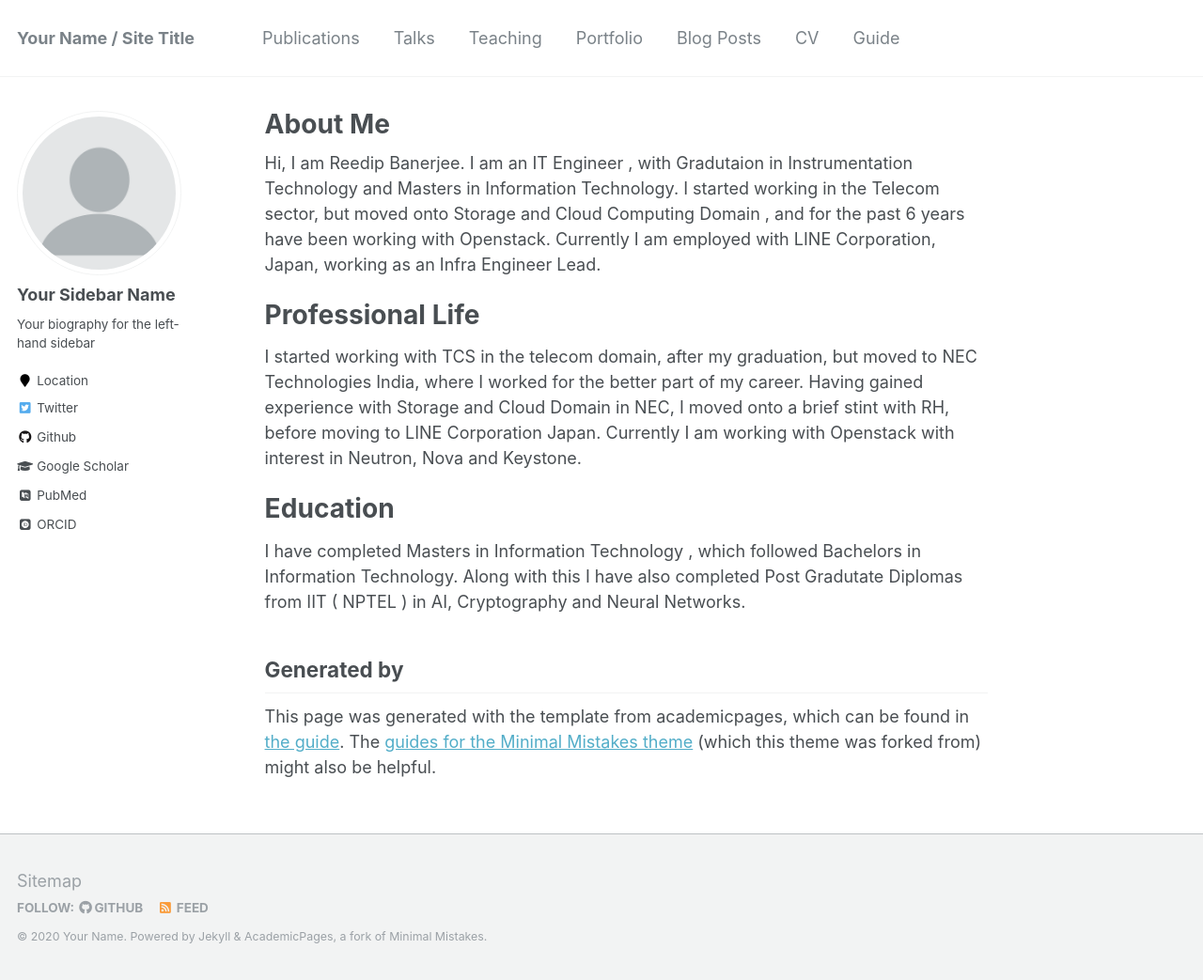
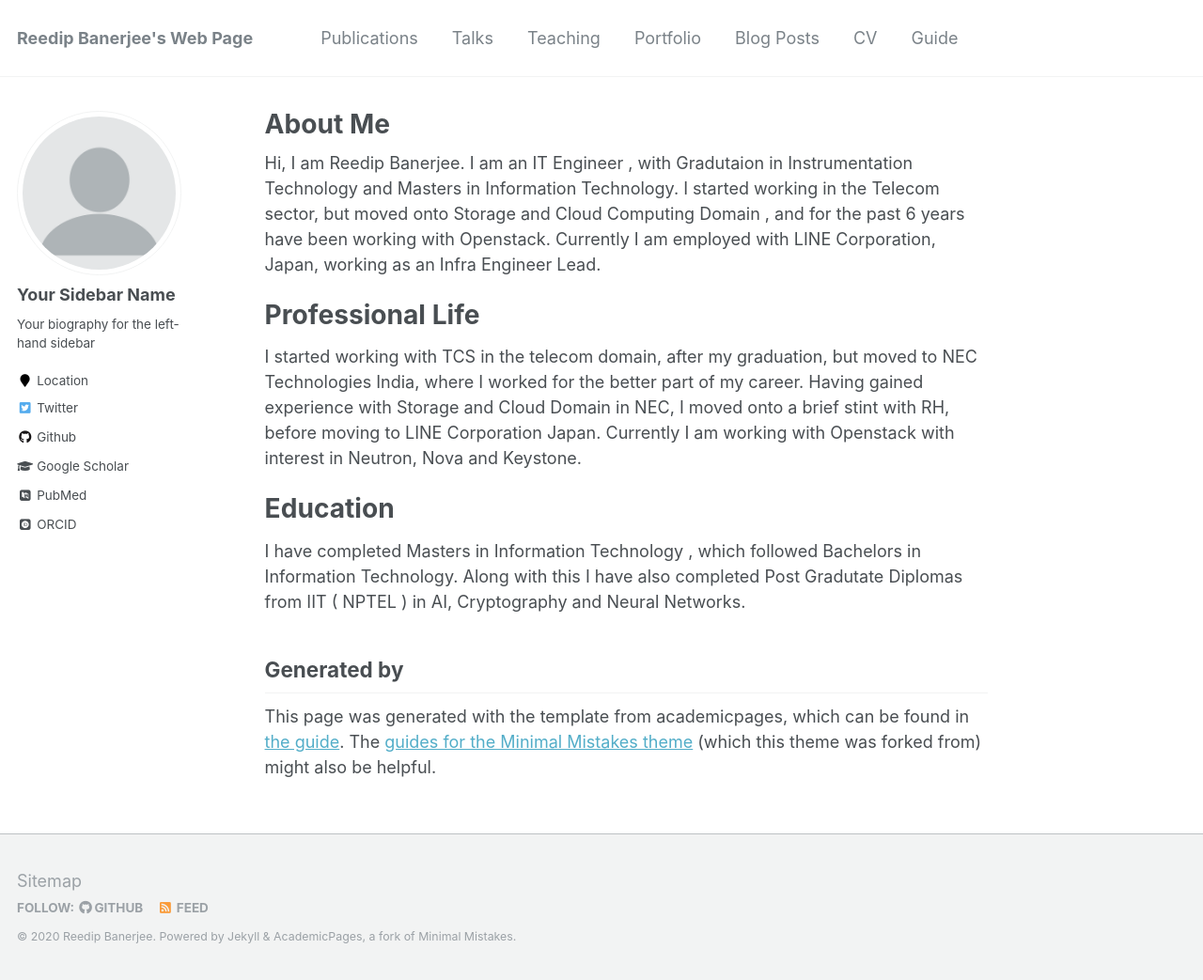
Before and after one commit to reedip/reedip.github.io, a Jekyll site: the page built from _pages/about.md, in a window 1280 px wide and 1043 px high. Shown: the whole window at 94% size. Built offline with Jekyll 4.4.1, drawn with Linux system fonts in a browser that asks for light colours; some web fonts are replaced.

Commit message:
Update _config.yml

```diff
--- a/_config.yml
+++ b/_config.yml
@@ -7,13 +7,13 @@
 
 # Site Settings
 locale                   : "en-US"
-title                    : "Your Name / Site Title"
+title                    : "Reedip Banerjee's Web Page"
 title_separator          : "-"
-name                     : &name "Your Name"
-description              : &description "personal description"
+name                     : &name "Reedip Banerjee"
+description              : &description "Cloud Engineer"
 url                      : https://academicpages.github.io # the base hostname & protocol for your site e.g. "https://mmistakes.github.io"
 baseurl                  : "" # the subpath of your site, e.g. "/blog"
-repository               : "academicpages/academicpages.github.io"
+repository               : "reedip/reedip.github.io"
 teaser                   :  # filename of teaser fallback teaser image placed in /images/, .e.g. "500x300.png"
 breadcrumbs              : false # true, false (default)
 words_per_minute         : 160
@@ -57,7 +57,7 @@ yandex_site_verification :
 
 # Social Sharing
 twitter:
-  username               : &twitter
+  username               : &204nothinghere
 facebook:
   username               :
   app_id                 :
```
